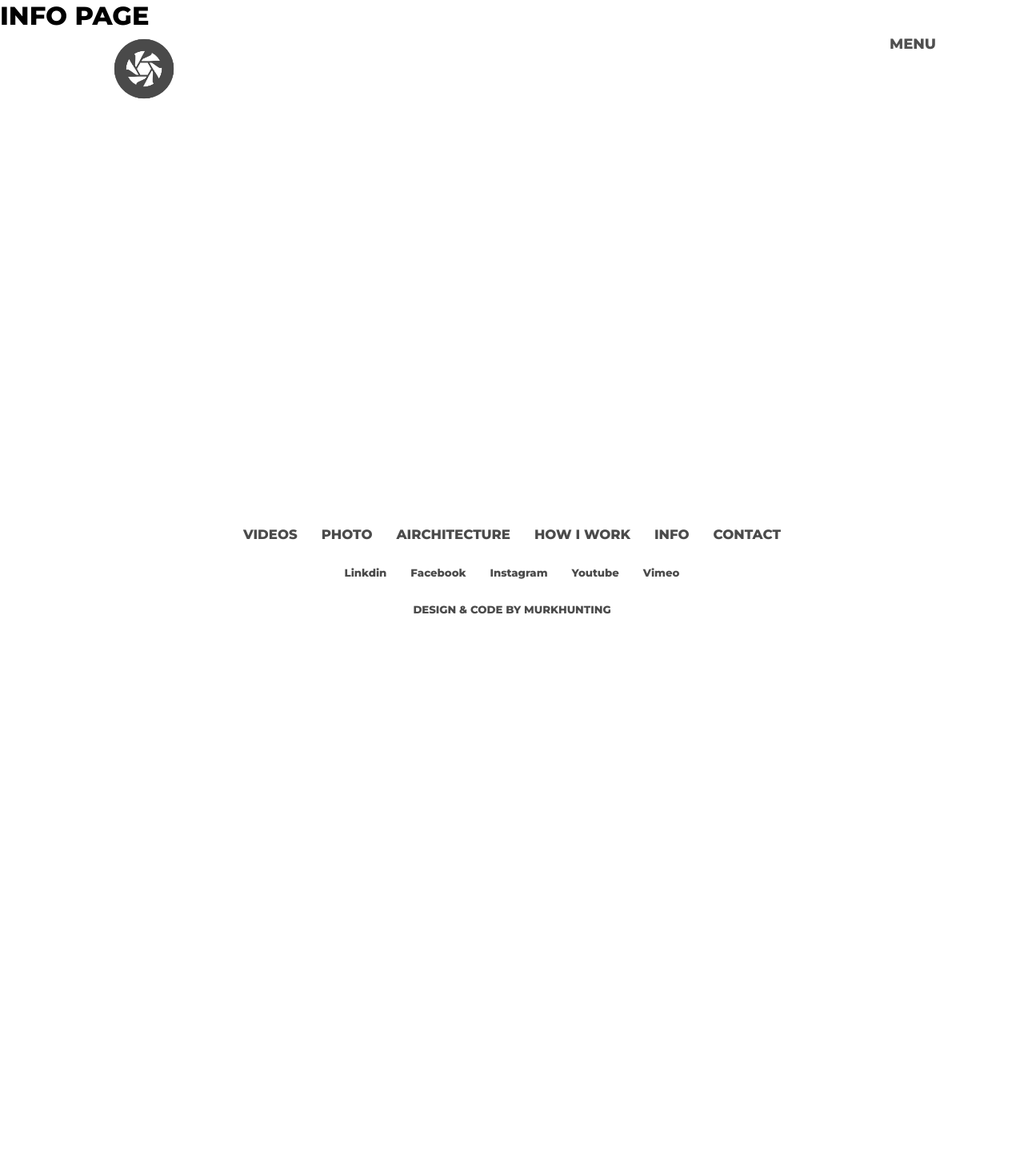
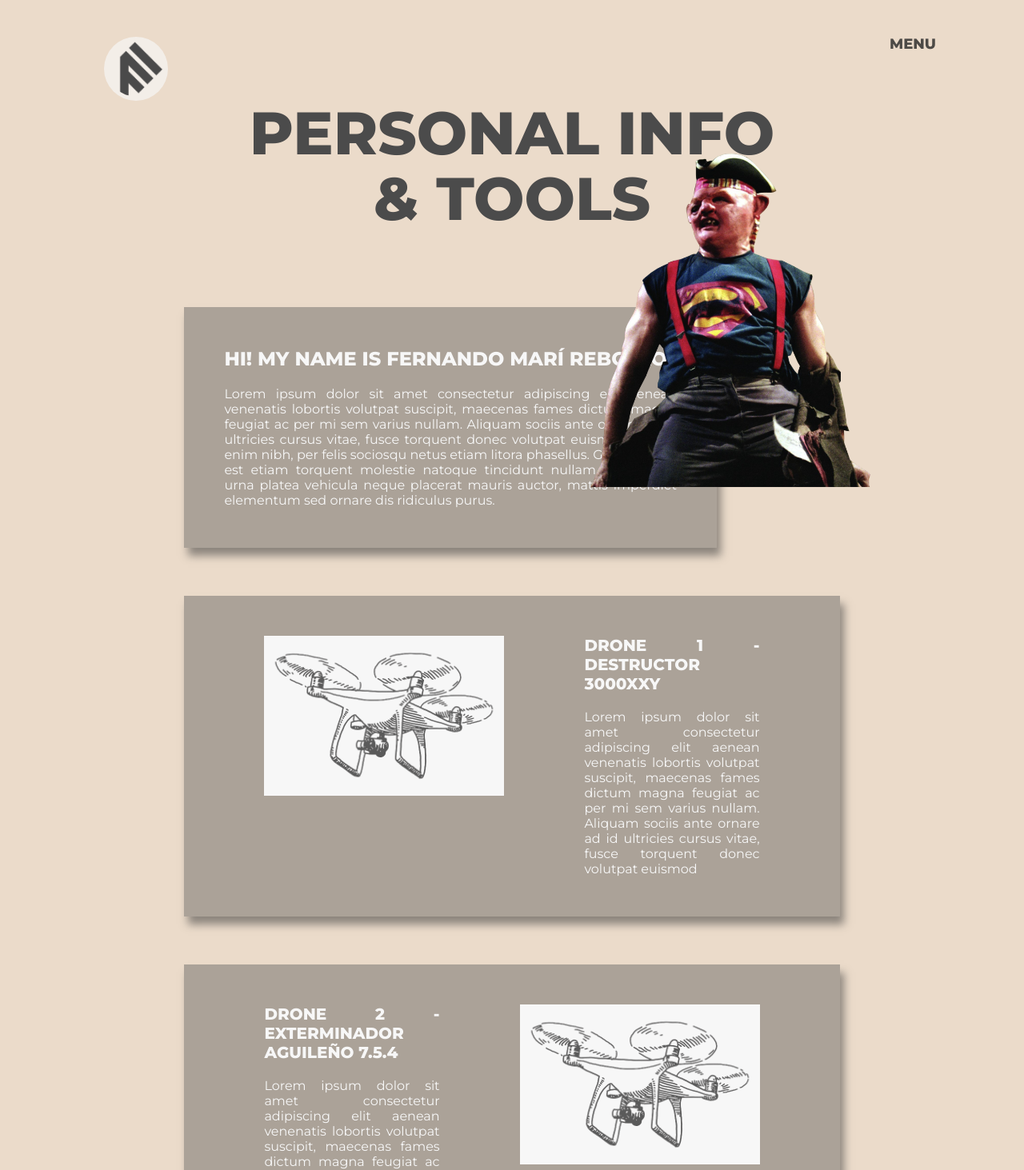
Before and after one commit to murkhunting/Fer-client, a React (Create React App) app: page /info in a window 1280 px wide. Shown: the top 1463 px of the page at 80% size. Before the commit the page ends 800 px from the top, so only its background shows below. Built offline with nearby package versions, Linux system fonts and the light colour scheme.

Commit message:
info & hiow I work styles

```diff
--- a/src/components/Footer/Footer.jsx
+++ b/src/components/Footer/Footer.jsx
@@ -1,6 +1,13 @@
 import React from "react";
 import "./footer.scss";
 import { Link } from "react-router-dom";
+import {
+  AiFillLinkedin,
+  AiFillFacebook,
+  AiFillInstagram,
+  AiFillYoutube,
+} from "react-icons/ai";
+import { FaVimeo } from "react-icons/fa";
 
 const Footer = () => {
   return (
@@ -26,14 +33,24 @@ const Footer = () => {
         </Link>
       </div>
       <div className="social">
-        <h5>Linkdin</h5>
-        <h5>Facebook</h5>
-        <h5>Instagram</h5>
-        <h5>Youtube</h5>
-        <h5>Vimeo</h5>
+        <h5 className="">
+          <AiFillLinkedin />
+        </h5>
+        <h5>
+          <AiFillFacebook />
+        </h5>
+        <h5>
+          <AiFillInstagram />
+        </h5>
+        <h5>
+          <AiFillYoutube />
+        </h5>
+        <h5>
+          <FaVimeo />
+        </h5>
       </div>
       <div className="diseño">
-        <h5>DESIGN & CODE BY MURKHUNTING</h5>
+        <h5>DESIGN & CODE BY @MURKHUNTING</h5>
       </div>
     </div>
   );
--- a/src/components/Footer/footer.scss
+++ b/src/components/Footer/footer.scss
@@ -18,6 +18,7 @@
 
     h5 {
       margin: 0 15px;
+      transition: 0.3s ease-in-out;
     }
 
     h5:hover {
@@ -31,6 +32,15 @@
     margin: 30px 0 0 0;
     h5 {
       margin: 0 15px;
+      font-size: 20px;
+      padding: 8px 8px 2px 8px;
+      border: 2px solid rgb(75, 75, 75);
+      transition: 0.2s ease-in-out;
+      cursor: pointer;
+    }
+    h5:hover {
+      opacity: 0.8;
+      scale: 1.1;
     }
   }
   .diseño {
--- a/src/components/Navbar/Navbar.jsx
+++ b/src/components/Navbar/Navbar.jsx
@@ -3,10 +3,14 @@ import { useState } from "react";
 import { Link, useLocation } from "react-router-dom";
 import "./navbar.scss";
 import { IoCloseSharp } from "react-icons/io5";
-import { CgInstagram, CgFacebook } from "react-icons/cg";
-import { RiYoutubeLine } from "react-icons/ri";
-import logo from "../../assets/images/logoprueba5.png";
-import burger from "../../assets/images/burger.png";
+import {
+  AiFillLinkedin,
+  AiFillFacebook,
+  AiFillInstagram,
+  AiFillYoutube,
+} from "react-icons/ai";
+import { FaVimeo } from "react-icons/fa";
+import logo from "../../assets/images/logoprueba6.png";
 
 const Navbar = () => {
   const [menu, setMenu] = useState(false);
@@ -58,9 +62,21 @@ const Navbar = () => {
               <h1 onClick={showMenu}>CONTACT</h1>
             </Link>
             <div className="social">
-              {/* <CgInstagram/>
-              <CgFacebook/>
-              <RiYoutubeLine/> */}
+              <h5 className="">
+                <AiFillLinkedin />
+              </h5>
+              <h5>
+                <AiFillFacebook />
+              </h5>
+              <h5>
+                <AiFillInstagram />
+              </h5>
+              <h5>
+                <AiFillYoutube />
+              </h5>
+              <h5>
+                <FaVimeo />
+              </h5>
             </div>
 
             <div>
--- a/src/components/Navbar/navbar.scss
+++ b/src/components/Navbar/navbar.scss
@@ -22,13 +22,16 @@
       margin-left: -20px;
 
       img {
-        width: 100px;
+        width: 70px;
         margin: 120px 0 0 100px;
-        transition: transform 0.5s ease-in-out;
+        transition: transform 0.4s ease-in-out;
+        padding: 5px;
+        border-radius: 50%;
+        background-color: rgba(247, 247, 247, 0.664);
       }
       img:hover,
       img:active {
-        transform: rotate(360deg);
+        transform: rotate(765deg);
       }
     }
 
@@ -91,8 +94,19 @@
       .social {
         display: flex;
         flex-direction: row;
-        align-items: center;
-        justify-content: center;
+        margin: 20px 0 30px 0;
+        h5 {
+          margin: 0 15px;
+          font-size: 20px;
+          padding: 8px 8px 2px 8px;
+          border: 2px solid rgb(255, 255, 255);
+          transition: 0.2s ease-in-out;
+          cursor: pointer;
+        }
+        h5:hover {
+          opacity: 0.8;
+          scale: 1.1;
+        }
       }
 
       h1 {
@@ -104,7 +118,7 @@
 
       h1:hover {
         scale: 1.1;
-        color: lightgray;
+        opacity: 0.8;
       }
 
       .closeicon {
--- a/src/pages/contact/Contact.jsx
+++ b/src/pages/contact/Contact.jsx
@@ -22,7 +22,7 @@ const Contact = () => {
         </div>
       </div>
 
-      <div className="info">
+      <div className="contactinfo">
         <div className="separador">
           <MdOutlineMailOutline className="iconos" />
           <h5>Fernando@gmail.com</h5>
--- a/src/pages/contact/contact.scss
+++ b/src/pages/contact/contact.scss
@@ -5,7 +5,8 @@
   justify-content: center;
   text-align: center;
   color: rgb(75, 75, 75);
-  background-image: url("../../assets/images/fondo.jpg");
+  background-color: rgb(215, 238, 240);
+  // background-image: url("../../assets/images/fondo.jpg");
 
   .container {
     display: flex;
@@ -46,7 +47,7 @@
   h5 {
     font-size: 18px;
     font-weight: 800;
-    margin: 20px 0 100px 0;
+    margin: 10px 0 100px 0;
   }
 
   h1 {
@@ -54,10 +55,10 @@
     font-weight: 800;
   }
 
-  .info {
+  .contactinfo {
     display: flex;
     flex-direction: row;
-    margin: 60px 0 30px 0;
+    margin: 30px 0 30px 0;
 
     .separador {
       margin: 0 30px;
@@ -69,7 +70,7 @@
         transition: transform 0.3s;
       }
       .iconos:hover {
-        transform: rotate(35deg);
+        transform: rotate(20deg);
       }
     }
     .separador:hover {
--- a/src/pages/home/home.scss
+++ b/src/pages/home/home.scss
@@ -22,13 +22,15 @@
       h5 {
         font-size: 18px;
         font-weight: 800;
-        margin: 20px 0 100px 0;
+        margin: 20px 0 150px 0;
       }
     }
     img {
+      position: absolute;
       width: 350px;
       height: 280px;
-      margin: 170px -300px 80px 50px;
+      top: 20vh;
+      right: 15vw;
     }
   }
 
--- a/src/pages/how/How.jsx
+++ b/src/pages/how/How.jsx
@@ -1,10 +1,16 @@
 import React from "react";
 import "./how.scss";
+import fer from "../../assets/images/fer.png";
 
 const How = () => {
   return (
     <div className="how">
-      <h1>HOW I WORK PAGE</h1>
+      <div className="head">
+        <div className="name">
+          <h1>HOW I WORK</h1>
+        </div>
+        <img src={fer} alt="" />
+      </div>
     </div>
   );
 };
--- a/src/pages/how/how.scss
+++ b/src/pages/how/how.scss
@@ -1,5 +1,32 @@
 .how {
-  h1 {
-    color: black;
+  display: flex;
+  flex-direction: column;
+  align-items: center;
+  justify-content: center;
+  text-align: center;
+  color: rgb(75, 75, 75);
+  background-color: rgb(202, 214, 235);
+  padding-bottom: 1000px;
+
+  .head {
+    display: flex;
+    flex-direction: row;
+    .name {
+      margin: 120px 0 0 0;
+      z-index: 200;
+
+      h1 {
+        font-size: 75px;
+        font-weight: 800;
+        margin-bottom: -10px;
+      }
+    }
+    img {
+      position: absolute;
+      width: 350px;
+      top: 24vh;
+      right: 15vw;
+      transform: scaleX(-1);
+    }
   }
 }
--- a/src/pages/info/Info.jsx
+++ b/src/pages/info/Info.jsx
@@ -1,10 +1,55 @@
 import React from "react";
 import "./info.scss";
+import fer from "../../assets/images/fer.png";
+import drone1 from "../../assets/images/drone.png";
 
 const Info = () => {
   return (
     <div className="info">
-      <h1>INFO PAGE</h1>
+      <div className="head">
+        <div className="name">
+          <h1>PERSONAL INFO</h1>
+          <h1>& TOOLS</h1>
+        </div>
+        <img src={fer} alt="" />
+      </div>
+      <div className="personal">
+        <h5>HI! MY NAME IS FERNANDO MARÍ REBOLLO</h5>
+        <p>
+          Lorem ipsum dolor sit amet consectetur adipiscing elit aenean
+          venenatis lobortis volutpat suscipit, maecenas fames dictum magna
+          feugiat ac per mi sem varius nullam. Aliquam sociis ante ornare ad id
+          ultricies cursus vitae, fusce torquent donec volutpat euismod aliquet
+          enim nibh, per felis sociosqu netus etiam litora phasellus. Gravida
+          litora est etiam torquent molestie natoque tincidunt nullam ac, magnis
+          urna platea vehicula neque placerat mauris auctor, mattis imperdiet
+          elementum sed ornare dis ridiculus purus.
+        </p>
+      </div>
+      <div className="drone1">
+        <img src={drone1} alt="" />
+        <div className="droneinfo">
+          <h5>DRONE 1 - DESTRUCTOR 3000XXY</h5>
+          <p>
+            Lorem ipsum dolor sit amet consectetur adipiscing elit aenean
+            venenatis lobortis volutpat suscipit, maecenas fames dictum magna
+            feugiat ac per mi sem varius nullam. Aliquam sociis ante ornare ad
+            id ultricies cursus vitae, fusce torquent donec volutpat euismod
+          </p>
+        </div>
+      </div>
+      <div className="drone1">
+        <div className="droneinfo">
+          <h5>DRONE 2 - EXTERMINADOR AGUILEÑO 7.5.4</h5>
+          <p>
+            Lorem ipsum dolor sit amet consectetur adipiscing elit aenean
+            venenatis lobortis volutpat suscipit, maecenas fames dictum magna
+            feugiat ac per mi sem varius nullam. Aliquam sociis ante ornare ad
+            id ultricies cursus vitae, fusce torquent donec volutpat euismod
+          </p>
+        </div>
+        <img src={drone1} alt="" />
+      </div>
     </div>
   );
 };
--- a/src/pages/info/info.scss
+++ b/src/pages/info/info.scss
@@ -0,0 +1,85 @@
+.info {
+  display: flex;
+  flex-direction: column;
+  align-items: center;
+  justify-content: center;
+  text-align: center;
+  color: rgb(75, 75, 75);
+  background-color: rgb(235, 219, 202);
+  padding-bottom: 100px;
+
+  .head {
+    display: flex;
+    flex-direction: row;
+    .name {
+      margin: 120px 0 0 0;
+      z-index: 200;
+
+      h1 {
+        font-size: 75px;
+        font-weight: 800;
+        margin-bottom: -10px;
+      }
+    }
+    img {
+      position: absolute;
+      width: 350px;
+      top: 24vh;
+      right: 15vw;
+      transform: scaleX(-1);
+    }
+  }
+  .personal {
+    display: flex;
+    flex-direction: column;
+    align-items: left;
+    text-align: justify;
+    background-color: rgba(75, 75, 75, 0.4);
+    color: rgb(247, 247, 247);
+    margin: 100px 30vw 20px 18vw;
+    padding: 50px;
+    box-shadow: 5px 10px 10px rgba(61, 61, 61, 0.541);
+    h5 {
+      font-size: 24px;
+      font-weight: 800;
+      margin: 0 0 20px 0;
+    }
+    p {
+      font-size: 16;
+    }
+  }
+
+  .drone1 {
+    display: flex;
+    flex-direction: row;
+    background-color: rgba(75, 75, 75, 0.4);
+    color: rgb(247, 247, 247);
+    margin: 40px 18vw 20px 18vw;
+    padding: 50px;
+    box-shadow: 5px 10px 10px rgba(61, 61, 61, 0.541);
+
+    img {
+      height: 200px;
+      background-color: rgb(247, 247, 247);
+      margin: 0 50px;
+    }
+
+    .droneinfo {
+      display: flex;
+      flex-direction: column;
+      align-items: left;
+      justify-content: center;
+      text-align: justify;
+      color: rgb(247, 247, 247);
+      margin: 0 50px;
+      h5 {
+        font-size: 20px;
+        font-weight: 800;
+        margin: 0 0 20px 0;
+      }
+      p {
+        font-size: 14;
+      }
+    }
+  }
+}
```
Also changed, not shown: src/assets/images/fer.png (added), src/assets/images/logoprueba6.png (added).
